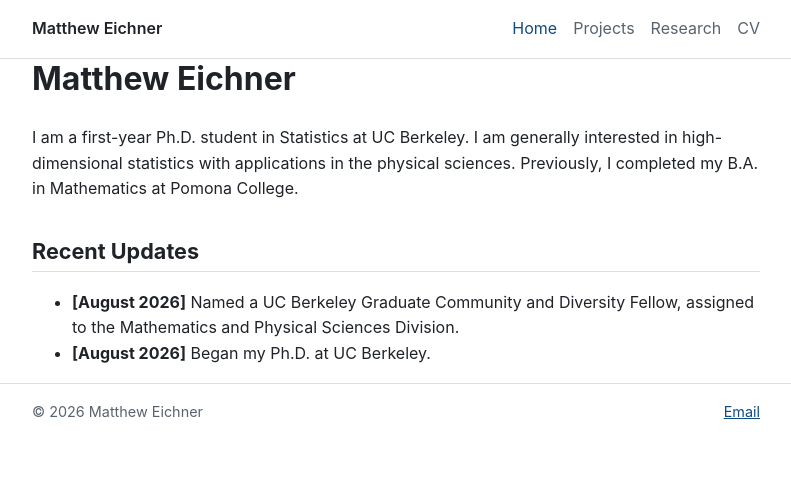
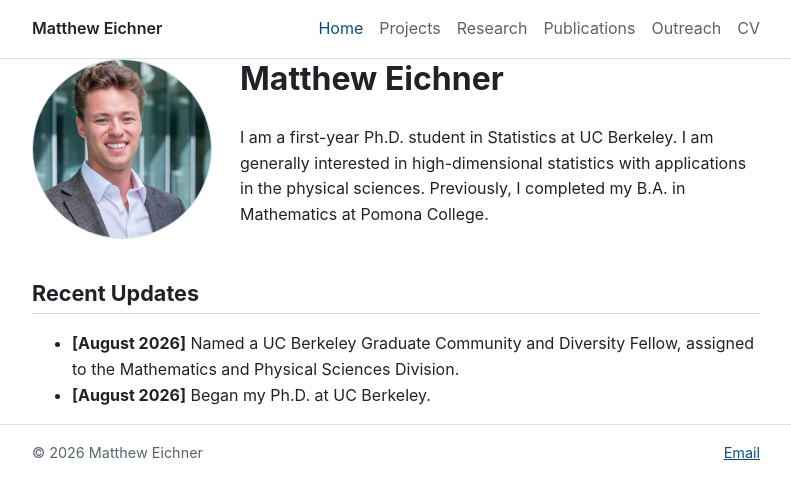
Before and after one commit to matthew-eichner/Matthew-eichner.github.io, a Jekyll site: the page built from index.md, in a window 1280 px wide. Shown: the top 499 px of the page, without its empty margins (244-1035 px from the left). Built offline with Jekyll 4.4.1, drawn with Linux system fonts in a browser that asks for light colours.

Commit message:
Add headshot, Publications and Outreach pages
- Add cropped headshot to the home page intro
- Add Publications page (OEIS entry, presentations; papers placeholder)
- Add Outreach page (fellowship, mentoring, CARES advocacy)
- Link both new pages in the site navigation

Co-Authored-By: Claude Opus 5.5 <noreply@anthropic.com>

```diff
--- a/_config.yml
+++ b/_config.yml
@@ -10,6 +10,10 @@ nav:
     url: /projects/
   - title: Research
     url: /research/
+  - title: Publications
+    url: /publications/
+  - title: Outreach
+    url: /outreach/
   - title: CV
     url: /cv/
 
--- a/assets/css/style.css
+++ b/assets/css/style.css
@@ -116,6 +116,35 @@ h3 {
   margin-bottom: 4px;
 }
 
+/* Home intro with headshot */
+.intro {
+  display: flex;
+  align-items: flex-start;
+  gap: 28px;
+}
+
+.headshot {
+  flex-shrink: 0;
+  width: 180px;
+  height: 180px;
+  border-radius: 50%;
+  object-fit: cover;
+  border: 1px solid var(--border);
+}
+
+@media (max-width: 560px) {
+  .intro {
+    flex-direction: column;
+    align-items: center;
+    text-align: center;
+  }
+
+  .headshot {
+    width: 150px;
+    height: 150px;
+  }
+}
+
 .muted {
   color: var(--muted);
 }
--- a/index.md
+++ b/index.md
@@ -4,13 +4,18 @@ title: Home
 description: Matthew Eichner, Ph.D. student in Statistics at UC Berkeley
 ---
 <article class="page">
-  <h1>Matthew Eichner</h1>
+  <div class="intro">
+    <img class="headshot" src="{{ '/assets/images/headshot.jpg' | relative_url }}" alt="Headshot of Matthew Eichner" width="180" height="180">
+    <div>
+      <h1>Matthew Eichner</h1>
 
-  <p>
-    I am a first-year Ph.D. student in Statistics at UC Berkeley. I am generally interested in
-    high-dimensional statistics with applications in the physical sciences. Previously, I completed
-    my B.A. in Mathematics at Pomona College.
-  </p>
+      <p>
+        I am a first-year Ph.D. student in Statistics at UC Berkeley. I am generally interested in
+        high-dimensional statistics with applications in the physical sciences. Previously, I completed
+        my B.A. in Mathematics at Pomona College.
+      </p>
+    </div>
+  </div>
 
   <h2>Recent Updates</h2>
   <ul>
```
Also changed, not shown: outreach.md (added, +30 -0 lines), publications.md (added, +31 -0 lines), assets/images/headshot.jpg (added).
